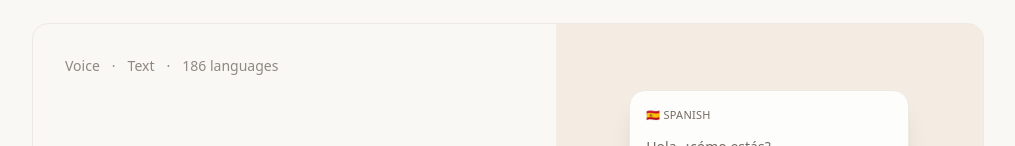
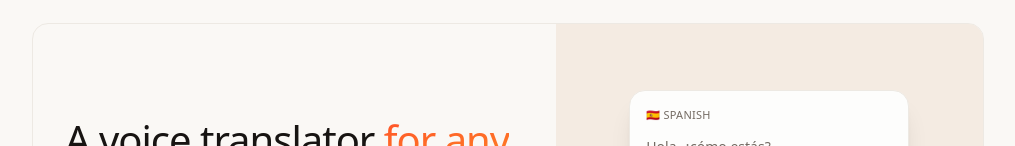
Before and after one commit to sobogd/translator, a Next.js app: page / in a window 1280 px wide. Shown: the part 160-306 px from the top of the page, without its empty margins (132-1147 px from the left). Built offline with nearby package versions, Linux system fonts and the light colour scheme; no server answers.

Commit message:
remove hero badge row (voice / text / languages)

```diff
--- a/app/_landing/Hero.tsx
+++ b/app/_landing/Hero.tsx
@@ -49,13 +49,6 @@ export function Hero({ texts }: { texts: HeroTexts }) {
   return (
     <div className={`${CARD} grid grid-cols-1 overflow-hidden lg:grid-cols-[11fr_9fr]`}>
       <div className="order-1 flex min-w-0 flex-col items-start gap-6 p-6 text-start sm:p-8">
-        <div className="flex items-center gap-3 text-sm text-hint/80">
-          <span>{texts.badgeVoice}</span>
-          <span>·</span>
-          <span>{texts.badgeText}</span>
-          <span>·</span>
-          <span>{texts.badgeLanguages}</span>
-        </div>
         <div className="my-auto flex min-w-0 flex-col gap-4">
           <h1 className="text-4xl font-medium leading-[1.1] tracking-tight sm:text-[2.5rem]">
             {texts.title}{" "}
```
